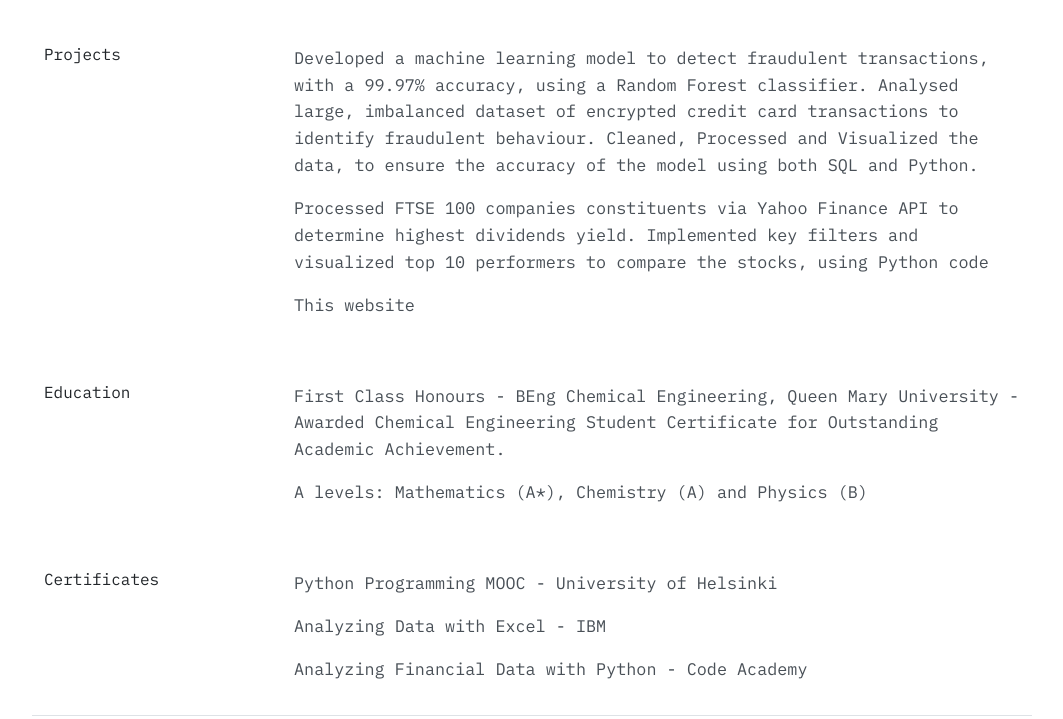
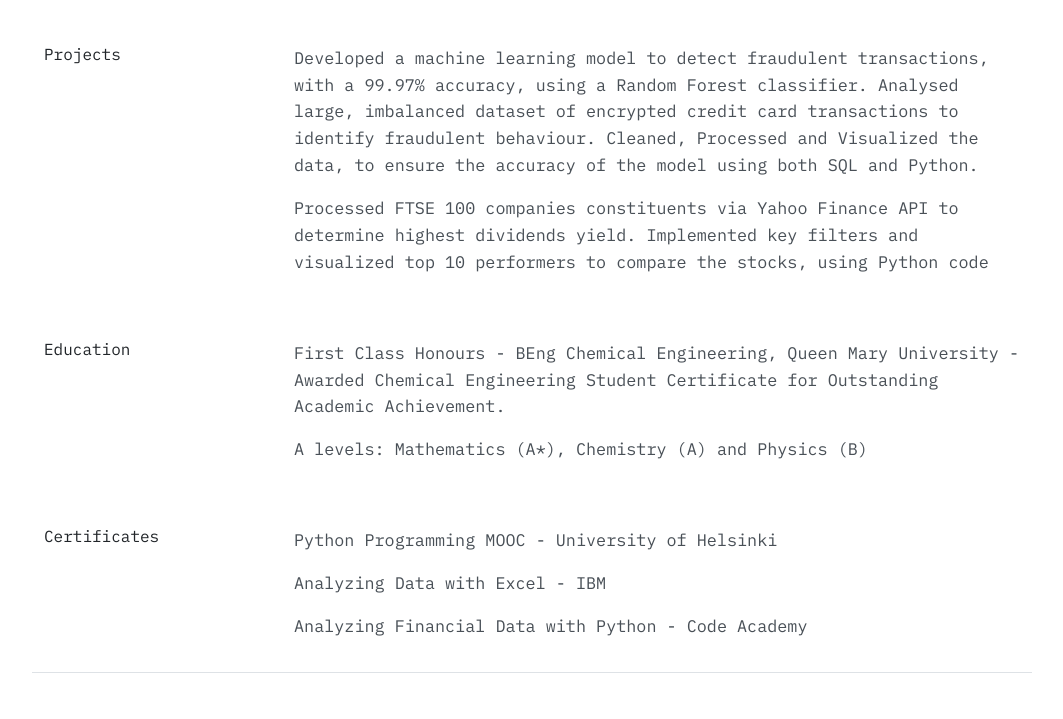
Before and after one commit to AliElHusseini1/PortfolioWebsite, a plain HTML site: page experience.html in a window 1280 px wide. Shown: the part 776-1495 px from the top of the page, without its empty margins (108-1171 px from the left). Drawn offline with nearby package versions, Linux system fonts and the light colour scheme.

Commit message:
Remove placeholder text from experience.html
Removed placeholder text from experience section.

```diff
--- a/experience.html
+++ b/experience.html
@@ -81,7 +81,6 @@ aesthetic.</p>
                     <p class="lead">Developed a machine learning model to detect fraudulent transactions, with a 99.97% accuracy, using a Random Forest
                                     classifier. Analysed large, imbalanced dataset of encrypted credit card transactions to identify fraudulent behaviour. Cleaned, Processed and Visualized the data, to ensure the accuracy of the model using both SQL and Python.</p>
                     <p class="lead">Processed FTSE 100 companies constituents via Yahoo Finance API to determine highest dividends yield. Implemented key filters and visualized top 10 performers to compare the stocks, using Python code</p>
-                    <p class="lead">This website</p>
                     <p class="lead"></p>
                 </div>
             </div>
```
